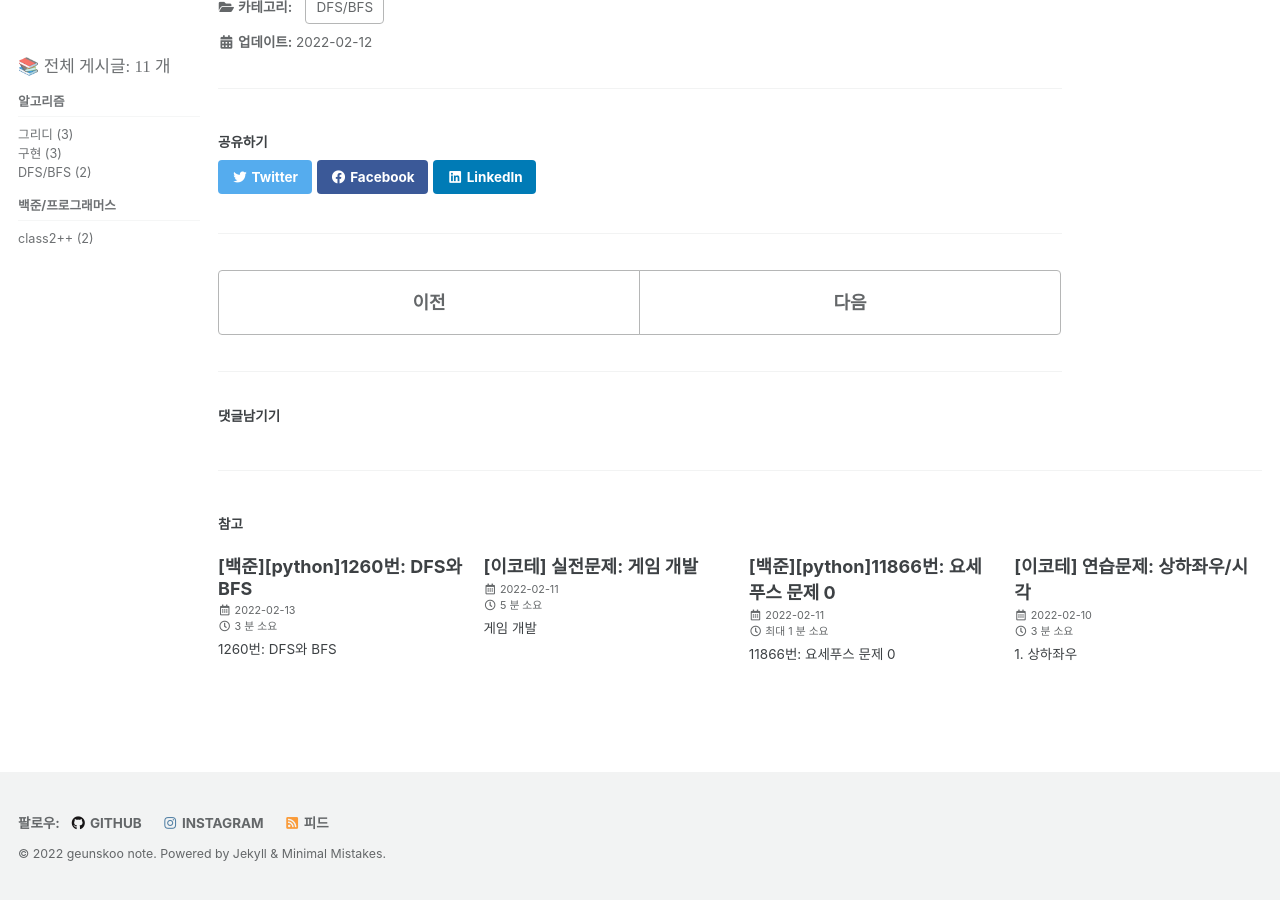
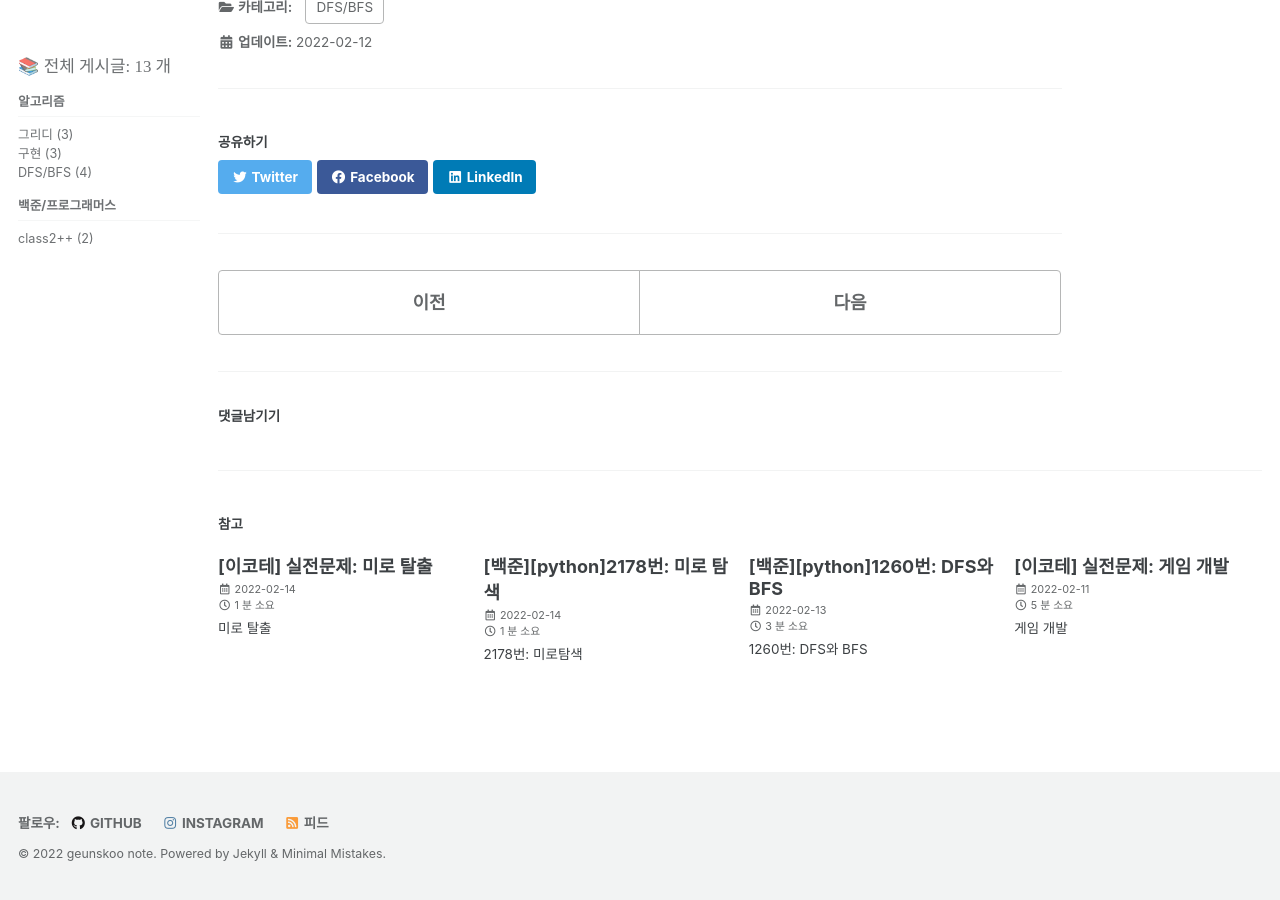
Before and after one commit to geunskoo/geunskoo.github.io, a Jekyll site: the page built from _posts/2022-02-12-data-structure.md, in a window 1280 px wide and 900 px high, scrolled down 7964 px. Built offline with Jekyll 4.4.1, drawn with Linux system fonts in a browser that asks for light colours; cached includes are drawn as plain includes; comment, search, counter and statistics services are not loaded; some of the changed lines change nothing that is shown.

Commit message:
bfs 문제 포스팅

````diff
--- a/_posts/2022-02-12-data-structure.md
+++ b/_posts/2022-02-12-data-structure.md
@@ -293,7 +293,7 @@ deque는 스택과 큐의 장점을 모두 채택한 것,
 ### 🔥DFS/BFS 연습문제
 
 1.  [[백준] DFS와 BFS: 1260번](https://geunskoo.github.io/dfs/bfs/boj-1260) ⚡***clear***
-2.  [[백준] 미로탐색: 2178번](https://www.acmicpc.net/problem/2178)
+2.  [[백준] 미로탐색: 2178번](https://geunskoo.github.io/dfs/bfs/boj-2178) ⚡***clear***
 3.  [[백준] 숨바꼭질: 1697번](https://www.acmicpc.net/problem/1697)
 4.  [[백준] 유기농 배추: 1012번](https://www.acmicpc.net/problem/1012)
 5.  [[백준] 연결 요소의 개수: 11724번](https://www.acmicpc.net/problem/11724)
--- /dev/null
+++ b/_posts/2022-02-14-boj-2178.md
@@ -0,0 +1,137 @@
+---
+layout: single
+title:  "[백준][python]2178번: 미로 탐색"
+categories:
+    - DFS/BFS
+tag: [python,자료구조,DFS/BFS,인접행렬,인접리스트]
+toc: true
+toc_sticky: True
+toc_label: "목차"
+author_profile: false
+sidebar: true
+---
+
+# 2178번: 미로탐색
+
+## 🔥DFS/BFS 연습문제
+
+* [백준(boj) 2178번](https://www.acmicpc.net/problem/2178)
+
+## 문제
+
+N×M크기의 배열로 표현되는 미로가 있다.
+
+![image-20220214150606212]({{geunskoo.github.io}}/images/2022-02-14-boj-2178/image-20220214150606212.png)
+
+미로에서 1은 이동할 수 있는 칸을 나타내고, 0은 이동할 수 없는 칸을 나타낸다.
+
+이러한 미로가 주어졌을 때, (1, 1)에서 출발하여 (N, M)의 위치로 이동할 때 지나야 하는 최소의 칸 수를 구하는 프로그램을 작성하시오.
+
+한 칸에서 다른 칸으로 이동할 때, 서로 인접한 칸으로만 이동할 수 있다.
+
+위의 예에서는 15칸을 지나야 (N, M)의 위치로 이동할 수 있다.
+
+칸을 셀 때에는 시작 위치와 도착 위치도 포함한다.
+
+## 입력
+
+첫째 줄에 두 정수 N, M(2 ≤ N, M ≤ 100)이 주어진다. 다음 N개의 줄에는 M개의 정수로 미로가 주어진다. 각각의 수들은 **붙어서** 입력으로 주어진다.
+
+## 출력
+
+첫째 줄에 지나야 하는 최소의 칸 수를 출력한다. 항상 도착위치로 이동할 수 있는 경우만 입력으로 주어진다.
+
+### 예제
+
+```python
+4 6
+101111
+101010
+101011
+111011
+```
+
+### 예제 출력
+
+```python
+15
+```
+
+
+
+## 🌝 Thinking
+
+1. (N,M) 까지 최소의 칸수를 구해야함으로 자료구조의 BFS 탐색 알고리즘을 이용하여 풀이한다.
+2. 탐색의 원리 상/하/좌/우를 탐색하며,
+   + 탐색하지 않았거나
+   + 길이 있는 경우 상/하/좌/우 에 길이 있는 경우 그 길을 탐색한다.
+3.  (N,M) 목표지점에 도달 하였을 때, 탐색을 중단하고 탐색의 깊이(depth)가 최소 이동수가 된다.
+
+
+
+## 나의코드
+
+>첫번째 시도
+>
+>```python
+>n,m = map(int,input().split())
+>
+>#미로를 이차원 리스트로 받음.
+>maze=[]
+>for i in range(n):
+>  maze.append(list(map(int,input())))
+>
+>#미로의 최단경로를 구하기 위해 BFS 탐색 알고리즘을 사용.
+>from collections import deque
+>def bfs(x,y):
+>  global count
+>  count=0
+>  flag =True
+>  maze[x][y] = 0
+>  queue = deque([(x,y)])
+>  while flag:
+>#탐색의 깊이를 측정하기 위해 queue의 길이를 구한 다음 queue에 있었던 요소가 쭉 다빠졌을 때
+>#깊이가 한층 더 깊어진다.
+>    length = len(queue)
+>    for i in range(length):
+>      x,y = queue.popleft()
+>      if x-1 >= 0 and maze[x-1][y] == 1:
+>        queue.append((x-1,y))
+>        maze[x-1][y]=0
+>      if x+1 <= n-1 and maze[x+1][y] == 1:
+>        queue.append((x+1,y))
+>        maze[x+1][y]=0
+>      if y-1 >= 0 and maze[x][y-1] == 1:
+>        queue.append((x,y-1))
+>        maze[x][y-1]=0
+>      if y+1 <= m-1 and maze[x][y+1] == 1:
+>        queue.append((x,y+1))
+>        maze[x][y+1]=0
+>      if x == n-1 and y == m-1:
+>        flag = False
+>#깊이 측정
+>    count+=1
+>
+>bfs(0,0)
+>print(count)
+>```
+>
+>***output***
+>
+>```python
+>15
+>```
+
+
+
+## 💡 깨달은 점.
+
+1. BFS에서 찾고자하는 노드에 도달하였을 때의 탐색깊이(depth)가 최단경로이다.
+1. 탐색깊이(depth)를 구하기 위해서는 queue에 담겼었던 요소들이 쭉 다빠졌을때, 1cycle 주기이다.
+1. 아래 그림에서 살펴보면 노드에 적힌 숫자는 depth이다. 같은 깊이에서 생성된 노드들이 queue에서 전부빠지면 1cycle이다.
+
+![KakaoTalk_20220214_154742811]({{geunskoo.github.io}}/images/2022-02-14-boj-2178/KakaoTalk_20220214_154742811.jpg)
+
+이 문제와 동일하지만 다른 풀이
+
+[[이코테] 실전문제: 미로탈출](https://geunskoo.github.io/dfs/bfs/maze/)
--- /dev/null
+++ b/_posts/2022-02-14-maze.md
@@ -0,0 +1,107 @@
+---
+layout: single
+title: "[이코테] 실전문제: 미로 탈출"
+categories:
+    - DFS/BFS
+tag: [python,DFS/BFS,이동,자료구조]
+toc: true
+toc_sticky: True
+toc_label: "목차"
+author_profile: false
+sidebar: true
+---
+
+# 미로 탈출
+
+## 문제
+
+[[백준] [python] 2178번: 미로 탐색](https://geunskoo.github.io/dfs/bfs/boj-2178/)
+
+문제와 상동함.
+
+
+
+위의 문제 풀이와
+
+그래서 조금 다르게 구현을 해보았다.
+
+## 나의 코드
+
+> 첫 번째 시도.
+>
+> ```python
+> from collections import deque
+>
+> n,m = map(int,input().split())
+> graph = []
+> for i in range(n):
+>     graph.append(list(map(int,input())))
+>
+> #상/하/좌/우
+> dx = [-1,1,0,0]
+> dy = [0,0,-1,1]
+>
+> def bfs(x,y):
+>
+>     queue = deque([(x,y)])
+>     while queue:
+>         x,y = queue.popleft()
+>            for i in range(4):
+>                nx = x + dx[i]
+>                ny = y + dy[i]
+>
+>             if nx < 0 or ny < 0 or nx > n-1 or ny > m-1:
+>                 continue
+>             if graph[nx][ny] == 0:
+>                    continue
+>                if graph[nx][ny] == 1:
+>                    graph[nx][ny] = graph[x][y]+1
+>                    queue.append((nx,ny))
+>     return graph[n-1][m-1]
+>
+>     print(bfs(0,0))
+> ```
+>
+> ***>>input***
+>
+> ```python
+>     5 6
+>    101010
+>    111111
+>    000001
+>    111111
+>     111111
+>    ```
+>
+>    ***>>output***
+>
+>    ```python
+>    10
+>    ```
+
+### 🌝 Thinking
+
+백준 2178번 문제를 풀이할때 탐색의 깊이를 이용하여 최단경로의 수를 구하였다.
+
+하지만 이코테에서 제시하는 답안은 위의 문제 풀이와 같이 새로운 길(노드)이 나타날때마다 부모노드의 값에 +1을 해준다.
+
+그렇다면 노드위에 새겨진 숫자가 출발지로 부터 떨어진 거리가 된다. 즉 depth
+
+와...이렇게 생각할 수도 있구나,,,
+
+세상은 넓고 똑똑한 사람 진짜 많다...😓
+
+---
+
+
+
+## 💡 깨달은 점.
+
+1. 이동을 구현할때는 상/하/좌/우 움직임을 나타내는 리스트를 활용하는 것이 코드가 훨씬 깔끔해진다.
+
+
+---
+**출처**
+
+이것이 코딩 테스트다 - 나동빈 저
+{: .notice--info}
````
Also changed, not shown: images/2022-02-14-boj-2178/KakaoTalk_20220214_154742811.jpg (added), images/2022-02-14-boj-2178/image-20220214150606212.png (added).
